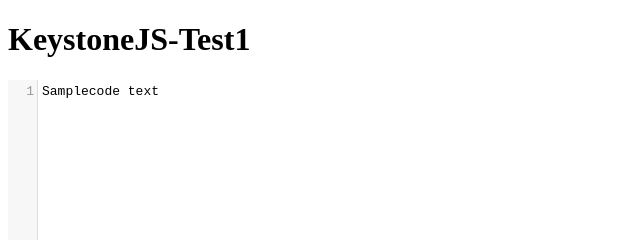
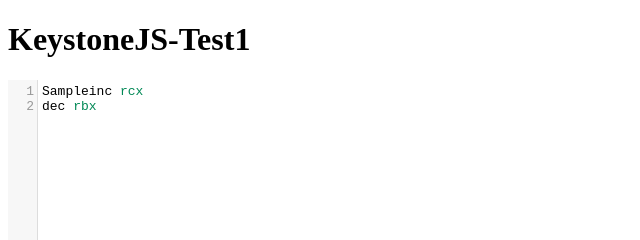
Before and after one commit to huntdog1541/Keystone-FrontEnd-Test1, a website: page index.html in a window 1280 px wide. Both pictures are taken after typing "Sample", "Sample" into the empty fields and a click on the button "Submit". Shown: the top 240 px of the page, 0-640 px from the left. Drawn offline with nearby package versions, Linux system fonts and the light colour scheme; no server answers.

Commit message:
Modified code to send array of code
Change-Id: I1b81c03a412e7571c1f0258654ba5785d4494847

```diff
--- a/index.html
+++ b/index.html
@@ -12,7 +12,10 @@
     <body>
         <h1>KeystoneJS-Test1</h1>
         <form id="code-editor form">
-        <textarea class="code-editor" id="code" name="code">code text</textarea>
+        <textarea class="code-editor" id="code" name="code">
+            inc rcx
+            dec rbx
+        </textarea>
         </form>
         <button id="submit_button" onclick="print_info()">Submit</button>
         <form >
@@ -21,6 +24,7 @@
     </body>
     <script>
     let data_sent = "Undefined"
+    let debug_text;
 
     let editor = CodeMirror.fromTextArea(document.getElementById("code"), {
         lineNumbers: true,
@@ -41,11 +45,39 @@
         send_data();
     };
 
+    /** $(window).load(
+        function()
+        {
+            let clean_text = editor.getDoc().getValue();
+            console.log("Cleaned Text: \"" + clean_text + "\"");
+            bin_view.getDoc().setValue(clean_text);
+        }
+    ); */
+
+    $(document).ready(function() {
+        let clean_text = editor.getDoc().getValue().trim().replace(/^\s+/gm, '');
+        debug_text = clean_text;
+        console.log("Cleaned Text: \"" + clean_text + "\"");
+        editor.getDoc().setValue(clean_text);
+    });
+
+    let get_filtered_data = function()
+    {
+        let code_text = editor.getDoc().getValue().trim().replace(/^\s+/gm, '');
+        debug_text = code_text;
+        console.log(code_text);
+        var new_line = /(?:\n)/g;
+        console.log(code_text.replace(new_line, ';'));
+        return code_text.replace(new_line, ';');
+    }
+
     let send_data = function()
     {
-        let code = editor.getValue();
-        console.log(code);
-        $.post("http://localhost:3000/api", { code: code }, (data, status) => {
+        let code = get_filtered_data();
+        console.log("Sending Data: \"" + code + "\"");
+        let send_code = JSON.stringify(code.split(';'));
+        console.log(code.split(';'));
+        $.post("http://localhost:3000/api", { code: send_code }, (data, status) => {
             if(status === 'success')
             {
                 data_sent = data
```
Also changed, not shown: server.js (+31 -1 lines). Lines whose indentation alone changed are shown as unchanged.
